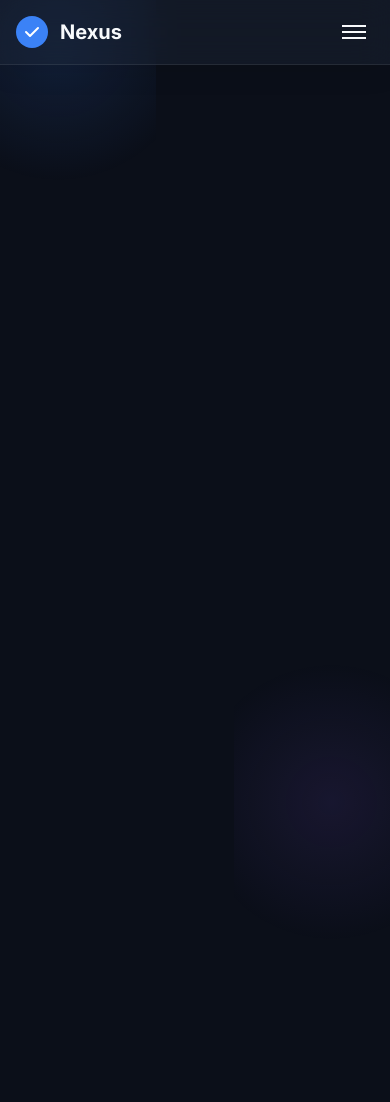
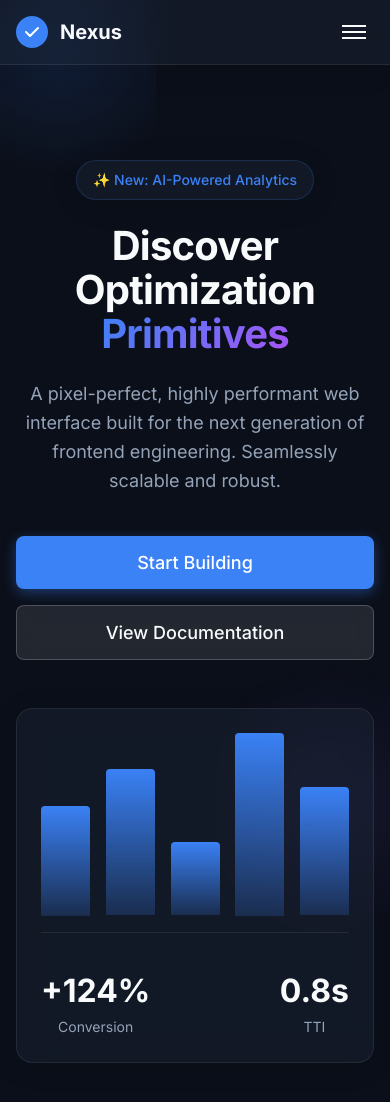
Before and after one commit to 04shubham7/PixelGEO, a React (Vite) app: page / in a window 390 px wide. Shown: the top 1102 px of the page. Before the commit the page ends 844 px from the top, so only its background shows below. Built offline with nearby package versions, Linux system fonts and the light colour scheme.

Commit message:
feat: hero messaging layout and responsive visuals

```diff
--- a/src/App.jsx
+++ b/src/App.jsx
@@ -1,12 +1,13 @@
 import React from 'react';
 import Header from './layouts/Header/Header';
+import Hero from './components/Hero/Hero';
 
 function App() {
   return (
     <div className="app">
       <Header />
       <main>
-        {/* We will add Hero, Cards, Forms here */}
+        <Hero />
       </main>
     </div>
   );
--- /dev/null
+++ b/src/components/Hero/Hero.css
@@ -0,0 +1,163 @@
+.hero {
+  padding-top: 10rem;
+  padding-bottom: 6rem;
+  position: relative;
+}
+
+.hero-container {
+  display: grid;
+  grid-template-columns: 1fr 1fr;
+  gap: 4rem;
+  align-items: center;
+}
+
+@media (max-width: 1024px) {
+  .hero-container {
+    grid-template-columns: 1fr;
+    text-align: center;
+    gap: 3rem;
+  }
+}
+
+.badge {
+  display: inline-flex;
+  align-items: center;
+  padding: 0.5rem 1rem;
+  border-radius: 100px;
+  font-size: 0.875rem;
+  font-weight: 500;
+  color: var(--accent-primary);
+  margin-bottom: 1.5rem;
+  border-color: rgba(59, 130, 246, 0.2);
+}
+
+.hero-title {
+  margin-bottom: 1.5rem;
+}
+
+.text-gradient {
+  background: linear-gradient(135deg, var(--accent-primary), #a855f7);
+  -webkit-background-clip: text;
+  -webkit-text-fill-color: transparent;
+  background-clip: text;
+}
+
+.hero-description {
+  font-size: 1.125rem;
+  margin-bottom: 2.5rem;
+  max-width: 540px;
+}
+
+@media (max-width: 1024px) {
+  .hero-description { margin-left: auto; margin-right: auto; }
+}
+
+.hero-actions {
+  display: flex;
+  gap: 1rem;
+}
+
+@media (max-width: 1024px) {
+  .hero-actions { justify-content: center; }
+}
+
+@media (max-width: 767px) {
+  .hero-actions { flex-direction: column; }
+  .hero-actions button { width: 100%; }
+}
+
+/* Hero Visuals */
+.hero-visual {
+  position: relative;
+  display: flex;
+  justify-content: center;
+}
+
+.visual-card {
+  width: 100%;
+  max-width: 480px;
+  padding: 2rem;
+  position: relative;
+  z-index: 2;
+  transform: perspective(1000px) rotateY(-5deg) rotateX(5deg);
+  transition: transform 0.5s ease;
+}
+
+.visual-card:hover {
+  transform: perspective(1000px) rotateY(0) rotateX(0);
+}
+
+.mock-chart {
+  display: flex;
+  align-items: flex-end;
+  gap: 1rem;
+  height: 200px;
+  margin-bottom: 2rem;
+  border-bottom: 1px solid var(--surface-border);
+  padding-bottom: 1rem;
+}
+
+.bar {
+  flex: 1;
+  background: linear-gradient(to top, rgba(59, 130, 246, 0.2), var(--accent-primary));
+  border-radius: 4px 4px 0 0;
+  animation: barGrow 1s ease-out forwards;
+  transform-origin: bottom;
+}
+
+.bar:nth-child(1) { animation-delay: 0.1s; }
+.bar:nth-child(2) { animation-delay: 0.2s; }
+.bar:nth-child(3) { animation-delay: 0.3s; }
+.bar:nth-child(4) { animation-delay: 0.4s; }
+.bar:nth-child(5) { animation-delay: 0.5s; }
+
+@keyframes barGrow {
+  from { transform: scaleY(0); }
+  to { transform: scaleY(1); }
+}
+
+.visual-stats {
+  display: flex;
+  justify-content: space-between;
+}
+
+.stat {
+  display: flex;
+  flex-direction: column;
+}
+
+.stat-value {
+  font-size: 2rem;
+  font-weight: 700;
+  color: var(--text-primary);
+}
+
+.stat-label {
+  color: var(--text-secondary);
+  font-size: 0.875rem;
+}
+
+.floating-element {
+  position: absolute;
+  padding: 1rem;
+  border-radius: 12px;
+  z-index: 3;
+  animation: float 6s ease-in-out infinite;
+}
+
+.element-1 {
+  top: -20px;
+  right: -20px;
+}
+
+@keyframes float {
+  0% { transform: translateY(0px); }
+  50% { transform: translateY(-20px); }
+  100% { transform: translateY(0px); }
+}
+
+@media (max-width: 767px) {
+  .visual-card { transform: none; padding: 1.5rem; }
+  .visual-card:hover { transform: none; }
+  .floating-element { display: none; }
+}
--- /dev/null
+++ b/src/components/Hero/Hero.jsx
@@ -0,0 +1,54 @@
+import React from 'react';
+import Button from '../Button/Button';
+import './Hero.css';
+
+const Hero = () => {
+  return (
+    <section className="hero section-padding">
+      <div className="container hero-container">
+        <div className="hero-content">
+          <div className="badge glass-panel">✨ New: AI-Powered Analytics</div>
+          <h1 className="hero-title">
+            Discover Optimization <br />
+            <span className="text-gradient">Primitives</span>
+          </h1>
+          <p className="hero-description">
+            A pixel-perfect, highly performant web interface built for the next generation of frontend engineering. Seamlessly scalable and robust.
+          </p>
+          <div className="hero-actions">
+            <Button variant="primary" size="lg">Start Building</Button>
+            <Button variant="secondary" size="lg">View Documentation</Button>
+          </div>
+        </div>
+
+        <div className="hero-visual">
+          <div className="glass-panel visual-card">
+            <div className="mock-chart">
+              <div className="bar" style={{height: '60%'}}></div>
+              <div className="bar" style={{height: '80%'}}></div>
+              <div className="bar" style={{height: '40%'}}></div>
+              <div className="bar" style={{height: '100%'}}></div>
+              <div className="bar" style={{height: '70%'}}></div>
+            </div>
+            <div className="visual-stats">
+              <div className="stat">
+                <span className="stat-value">+124%</span>
+                <span className="stat-label">Conversion</span>
+              </div>
+              <div className="stat">
+                <span className="stat-value">0.8s</span>
+                <span className="stat-label">TTI</span>
+              </div>
+            </div>
+          </div>
+
+          <div className="floating-element element-1 glass-panel">
+             <svg width="24" height="24" viewBox="0 0 24 24" fill="none" stroke="var(--accent-primary)" strokeWidth="2"><path d="M22 12h-4l-3 9L9 3l-3 9H2"/></svg>
+          </div>
+        </div>
+      </div>
+    </section>
+  );
+};
+
+export default Hero;
```
